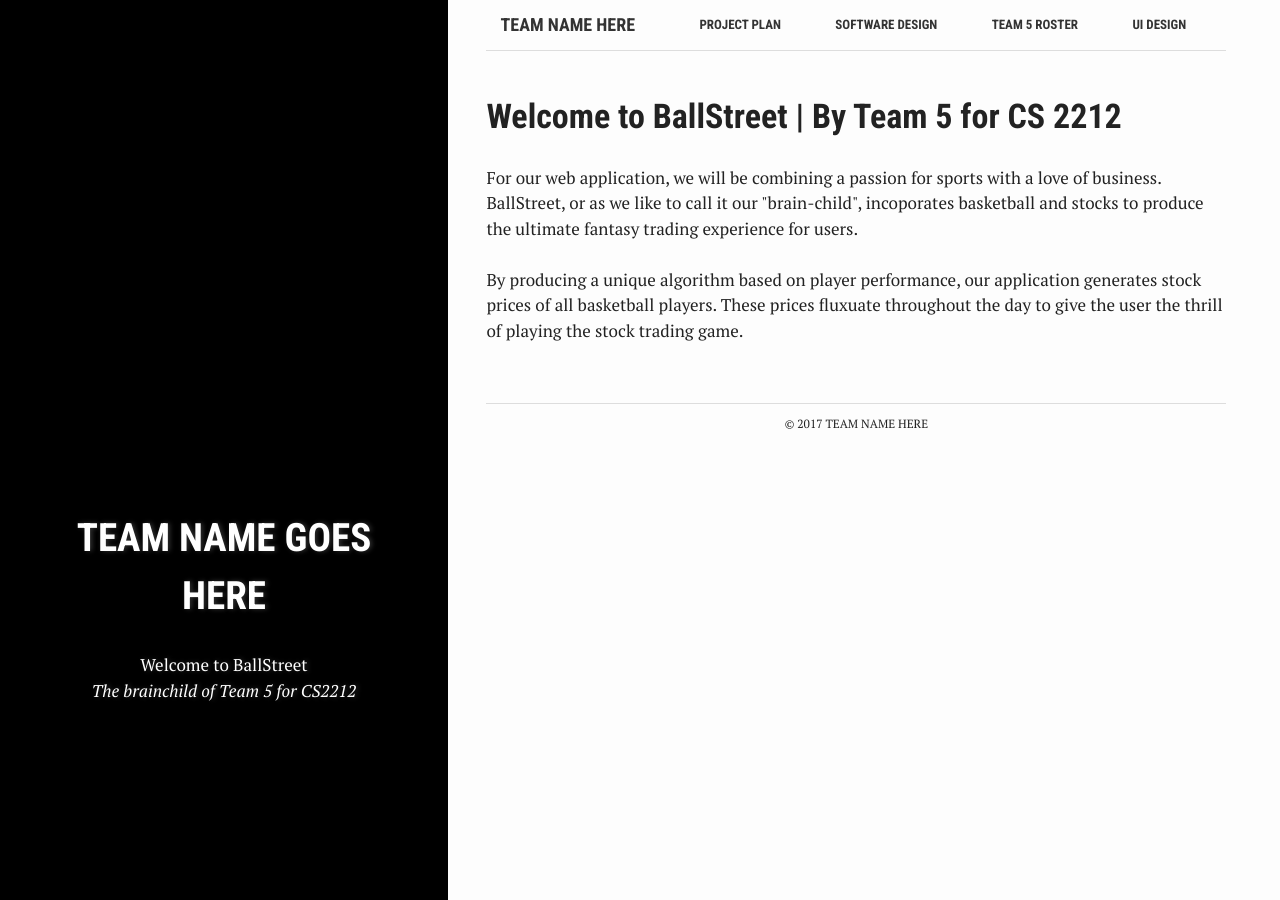
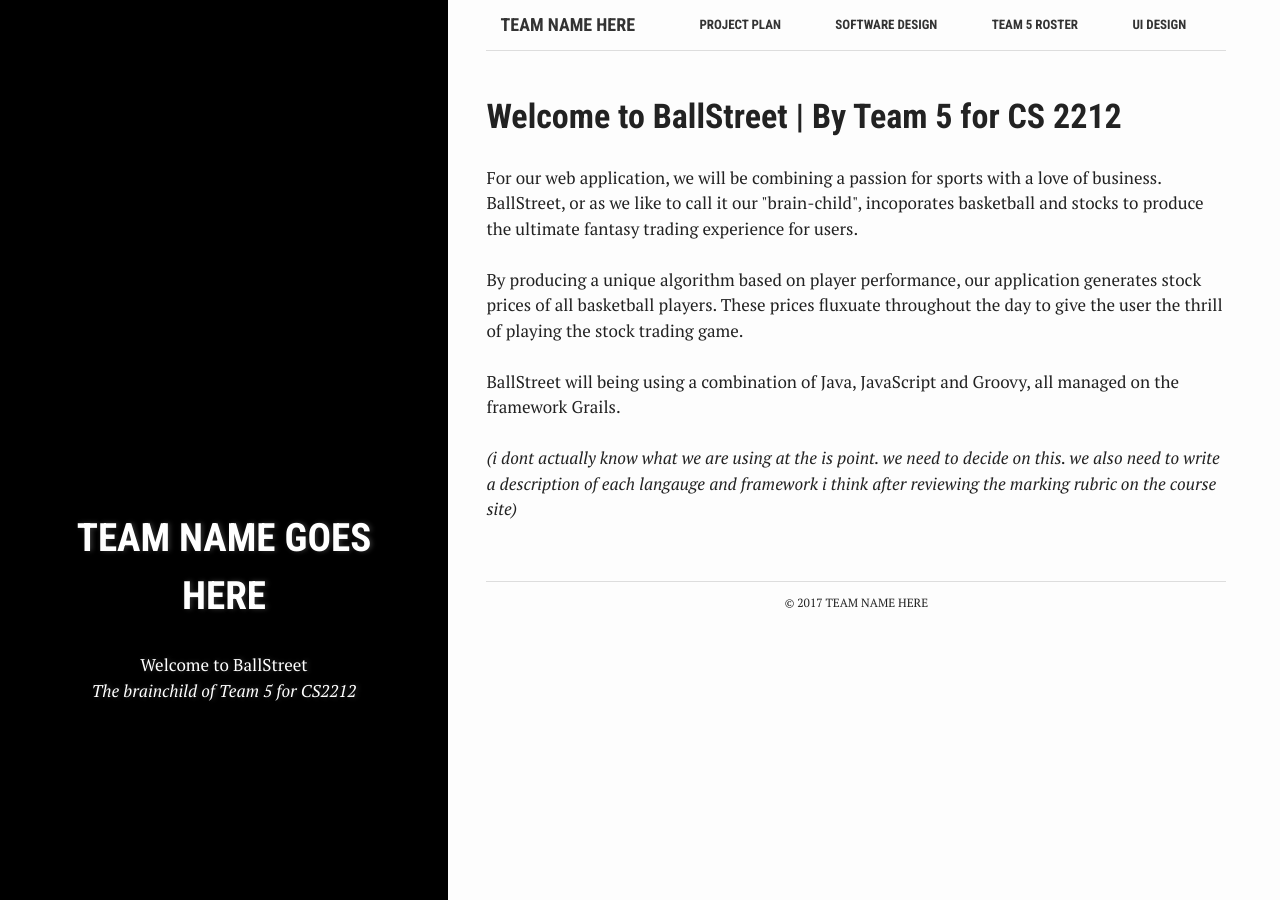
Before and after one commit to ufrauq/Ball-Street, a Jekyll site: the page built from index.html, in a window 1280 px wide. Built offline with Jekyll 4.4.1, drawn with Linux system fonts in a browser that asks for light colours.

Commit message:
Update index.html

```diff
--- a/index.html
+++ b/index.html
@@ -20,3 +20,10 @@
 By producing a unique algorithm based on player performance, our application generates stock
 prices of all basketball players. These prices fluxuate throughout the day to give the user
 the thrill of playing the stock trading game.
+<br><br>
+BallStreet will being using a combination of Java, JavaScript and Groovy, all managed on the
+framework Grails.
+<br><br>
+<i>(i dont actually know what we are using at the is point. we need to decide on this. we also
+   need to write a description of each langauge and framework i think after reviewing the
+   marking rubric on the course site)</i>
```
